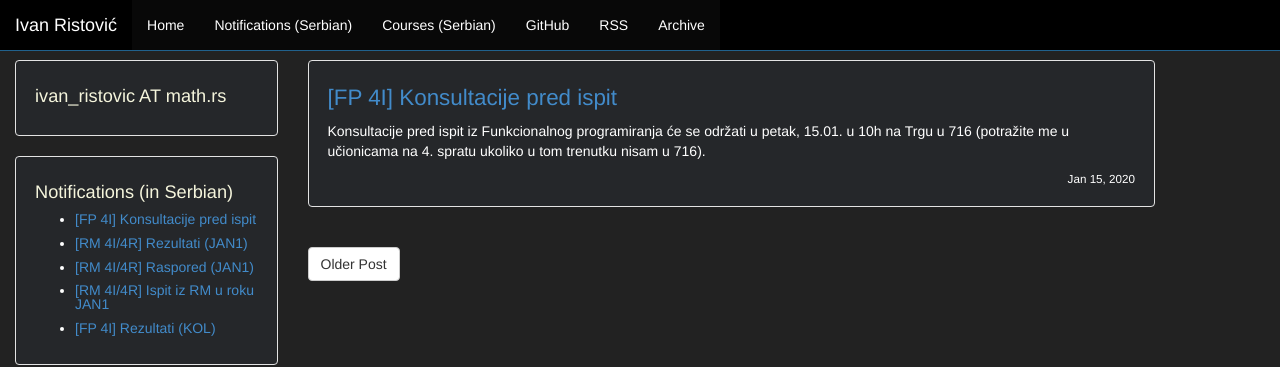
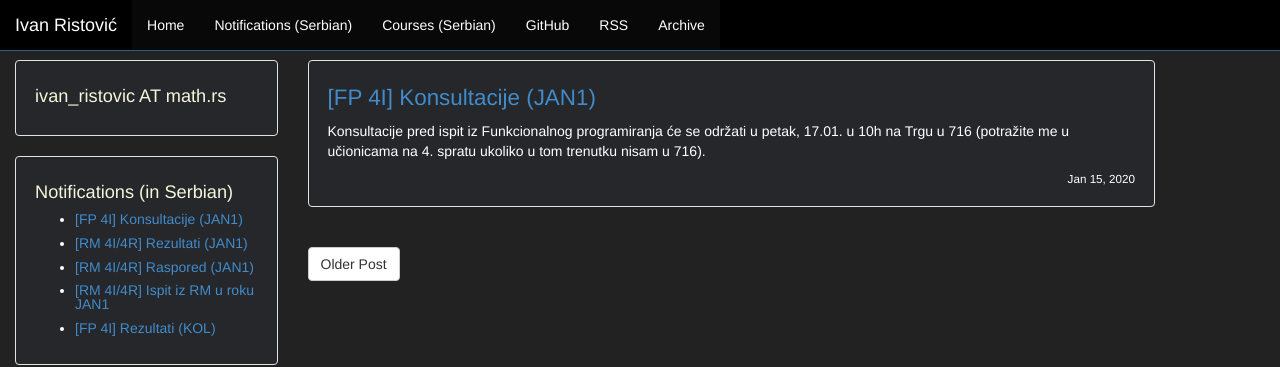
Before and after one commit to ivan-ristovic/ivan-ristovic.github.io, a Jekyll site: the page built from _posts/2019_2020/2020-01-15-fpi-consult.md, in a window 1280 px wide. Shown: the top 367 px of the page. Built offline with Jekyll 4.4.1, drawn with Linux system fonts in a browser that asks for light colours.

Commit message:
[FP] Consult

```diff
--- a/_posts/2019_2020/2020-01-15-fpi-consult.md
+++ b/_posts/2019_2020/2020-01-15-fpi-consult.md
@@ -1,11 +1,11 @@
 ---
 layout: post
 course: FP 4I
-title: "Konsultacije pred ispit"
+title: "Konsultacije (JAN1)"
 date: 2020-01-15 21:00:00 +0100
 comments: false
 ---
 
 Konsultacije pred ispit iz Funkcionalnog programiranja će se održati u petak,
-15.01. u 10h na Trgu u 716 (potražite me u učionicama na 4. spratu ukoliko
+17.01. u 10h na Trgu u 716 (potražite me u učionicama na 4. spratu ukoliko
 u tom trenutku nisam u 716).
```
